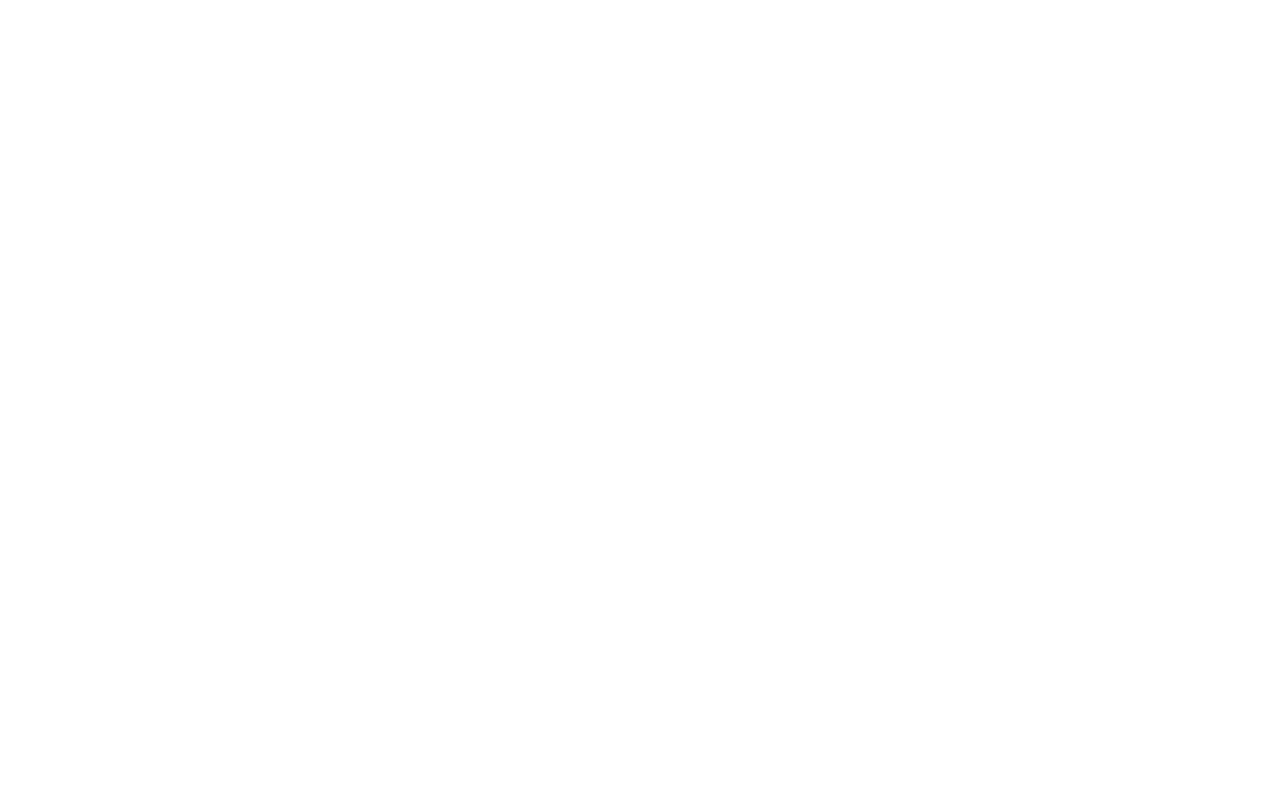
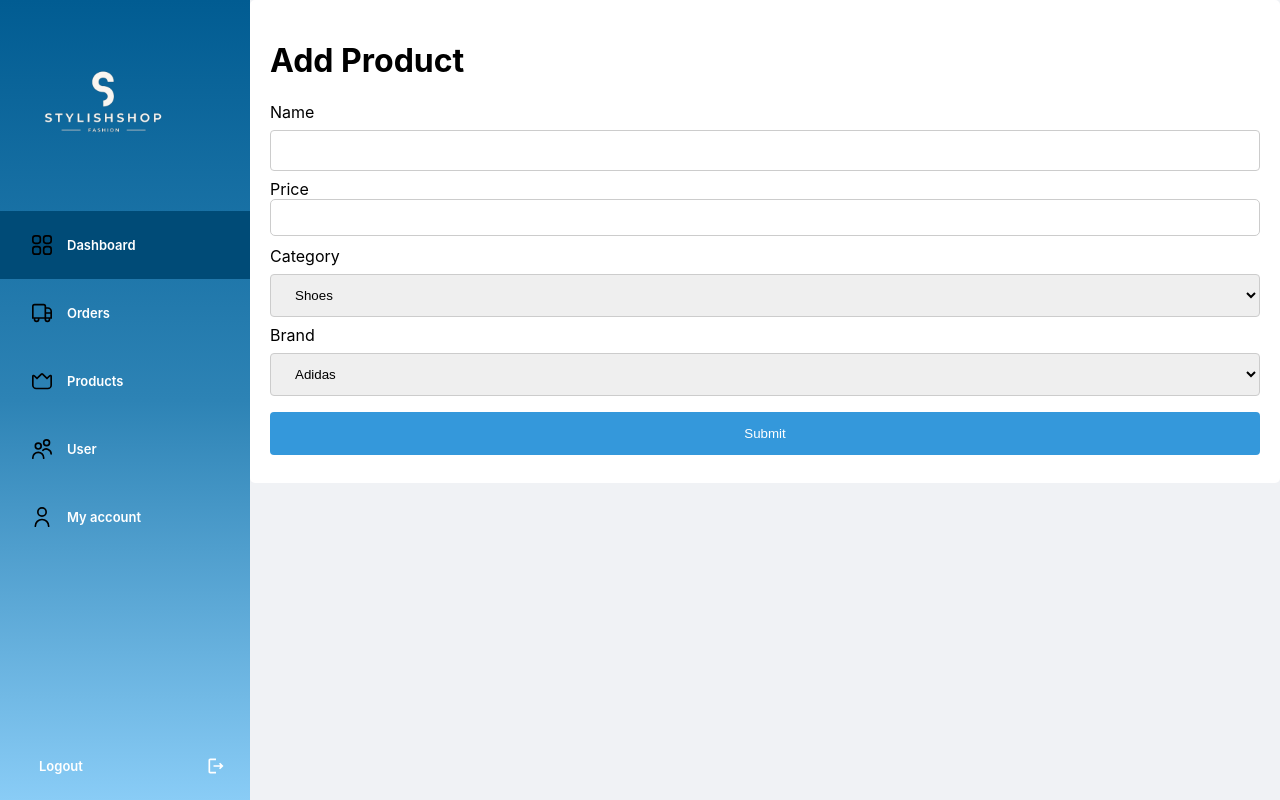
Before and after one commit to rianjanuarian/stylish-shop, a React (Create React App) app in the folder cms/: page /addProduct in a window 1280 px wide. Before the commit this address had no page. Built offline with nearby package versions, Linux system fonts and the light colour scheme.

Commit message:
feat: add page

```diff
--- a/cms/src/components/MainContent.js
+++ b/cms/src/components/MainContent.js
@@ -1,6 +1,6 @@
 import React from "react";
 import { Routes, Route } from "react-router-dom";
-import { LoginPage, Dashboard, Orders, Product, UserList } from "../pages";
+import { LoginPage, Dashboard, Orders, Product, UserList,AddProduct,AddBrand,AddCategories, AddUser } from "../pages";
 
 const MainContent = () => {
   return (
@@ -13,6 +13,10 @@ const MainContent = () => {
         <Route exact path="/profile" element={<div></div>} />
         <Route exact path="/user" element={<UserList></UserList>} />
         <Route exact path="/products" element={<Product></Product>} />
+        <Route exact path="/addProduct" element={<AddProduct></AddProduct>} />
+        <Route exact path="/addBrand" element={<AddBrand></AddBrand>} />
+        <Route exact path="/addCategory" element={<AddCategories></AddCategories>} />
+        <Route exact path="/addUser" element={<AddUser></AddUser>} />
       </Routes>
     </>
   );
--- /dev/null
+++ b/cms/src/pages/Products/AddBrand.js
@@ -0,0 +1,16 @@
+import React from 'react'
+import sidebar_menu from "../../constants/sidebar-menu";
+import SideBar from "../../components/Sidebar/Sidebar";
+const AddBrand = () => {
+  return (
+    <div className="dashboard-container">
+    <SideBar menu={sidebar_menu} />
+    <div className="dashboard-body">
+        <h1>Add Brand</h1>
+        </div>
+
+        </div>
+  )
+}
+
+export default AddBrand
--- /dev/null
+++ b/cms/src/pages/Products/AddCategories.js
@@ -0,0 +1,16 @@
+import React from 'react'
+import sidebar_menu from "../../constants/sidebar-menu";
+import SideBar from "../../components/Sidebar/Sidebar";
+const AddCategories = () => {
+  return (
+    <div className="dashboard-container">
+    <SideBar menu={sidebar_menu} />
+    <div className="dashboard-body">
+        <h1>Add Category</h1>
+        </div>
+
+        </div>
+  )
+}
+
+export default AddCategories
--- /dev/null
+++ b/cms/src/pages/Products/AddProduct.js
@@ -0,0 +1,39 @@
+import React from "react";
+import sidebar_menu from "../../constants/sidebar-menu";
+import SideBar from "../../components/Sidebar/Sidebar";
+const AddProduct = () => {
+  return (
+    <div className="dashboard-container">
+      <SideBar menu={sidebar_menu} />
+      <div className="dashboard-body">
+        <div className="addform">
+          <h1>Add Product</h1>
+          <form>
+            <label for="fname">Name</label>
+            <input type="text" id="fname" name="firstname" />
+
+            <label for="fname">Price</label>
+            <input type="number" id="lname" name="lastname" />
+
+            <label for="fname">Category</label>
+            <select id="country" name="country">
+              <option value="australia">Shoes</option>
+              <option value="canada">Shirt</option>
+              <option value="usa">Jewelry</option>
+            </select>
+            <label for="fname">Brand</label>
+            <select id="country" name="country">
+              <option value="australia">Adidas</option>
+              <option value="canada">Uniqlo</option>
+              <option value="usa">Prestige</option>
+            </select>
+
+            <input type="submit" value="Submit" />
+          </form>
+        </div>
+      </div>
+    </div>
+  );
+};
+
+export default AddProduct;
--- a/cms/src/pages/Products/Product.js
+++ b/cms/src/pages/Products/Product.js
@@ -1,11 +1,12 @@
 import React, { useState, useEffect } from "react";
 import DashboardHeader from "../../components/DashboardHeader";
-
+import { Link } from "react-router-dom";
 import all_orders from "../../constants/orders";
 import { calculateRange, sliceData } from "../../utils/table-pagination";
 import sidebar_menu from "../../constants/sidebar-menu";
 import SideBar from "../../components/Sidebar/Sidebar";
 import "../styles.css";
+import "./product.css"
 import DoneIcon from "../../assets/icons/done.svg";
 import CancelIcon from "../../assets/icons/cancel.svg";
 import RefundedIcon from "../../assets/icons/refunded.svg";
@@ -42,6 +43,8 @@ const Product = () => {
     setOrders(sliceData(all_orders, new_page, 5));
   };
 
+
+
   return (
     <div className="dashboard-container">
       <SideBar menu={sidebar_menu} />
@@ -51,16 +54,14 @@ const Product = () => {
 
           <div className="dashboard-content-container">
             <div className="rows">
-              <button className="rows-btn" type="button">
+                <Link to={'/addProduct'} className="rows-btn" type="button">Add Product</Link>
+
+              <Link to={'/addBrand'} className="rows-btn" type="button">
+                Add Brand
+              </Link>
+              <Link to={'/addCategory'} className="rows-btn" type="button">
                 Add Category
-              </button>
-
-              <button className="rows-btn" type="button">
-                Add Brand
-              </button>
-              <button className="rows-btn" type="button">
-                Add Product
-              </button>
+              </Link>
             </div>
 
             <div className="dashboard-content-header">
--- /dev/null
+++ b/cms/src/pages/Products/product.css
@@ -0,0 +1,34 @@
+input[type=text], select {
+    width: 100%;
+    padding: 12px 20px;
+    margin: 8px 0;
+    display: inline-block;
+    border: 1px solid #ccc;
+    border-radius: 4px;
+    box-sizing: border-box;
+  }
+
+  input[type=submit] {
+    width: 100%;
+    background-color: #3498db;
+    color: white;
+    padding: 14px 20px;
+    margin: 8px 0;
+    border: none;
+    border-radius: 4px;
+    cursor: pointer;
+  }
+
+  input[type=submit]:hover {
+    background-color: #4a10ec;
+  }
+
+  .addform {
+
+
+	align-items: center;
+    border-radius: 5px;
+    background-color: #ffffff;
+    padding: 20px;
+
+  }
--- /dev/null
+++ b/cms/src/pages/Users/AddUser.js
@@ -0,0 +1,18 @@
+import sidebar_menu from "../../constants/sidebar-menu";
+import SideBar from "../../components/Sidebar/Sidebar";
+
+import React from 'react'
+
+const AddUser = () => {
+  return (
+    <div className="dashboard-container">
+    <SideBar menu={sidebar_menu} />
+    <div className="dashboard-body">
+        <h1>Add User</h1>
+        </div>
+
+        </div>
+  )
+}
+
+export default AddUser
--- a/cms/src/pages/Users/UserList.js
+++ b/cms/src/pages/Users/UserList.js
@@ -1,6 +1,6 @@
 import React, { useState, useEffect } from "react";
 import DashboardHeader from "../../components/DashboardHeader";
-
+import { Link } from "react-router-dom";
 import all_orders from "../../constants/orders";
 import { calculateRange, sliceData } from "../../utils/table-pagination";
 import sidebar_menu from "../../constants/sidebar-menu";
@@ -52,9 +52,7 @@ const UserList = () => {
 
           <div className="dashboard-content-container">
             <div className="rows">
-              <button className="rows-btn" type="button">
-                Add User
-              </button>
+            <Link to={'/addUser'} className="rows-btn" type="button">Add User</Link>
             </div>
 
             <div className="dashboard-content-header">
--- a/cms/src/pages/index.js
+++ b/cms/src/pages/index.js
@@ -3,4 +3,9 @@ import Orders from "./Orders/Order";
 import Dashboard from "./Dashboard/Dashboard";
 import Product from "./Products/Product";
 import UserList from "./Users/UserList";
-export { LoginPage, Orders, Dashboard, Product, UserList };
+import AddProduct from "./Products/AddProduct";
+import AddBrand from "./Products/AddBrand";
+import AddCategories from "./Products/AddCategories";
+import AddUser from "./Users/AddUser";
+
+export { LoginPage, Orders, Dashboard, Product, UserList,AddProduct,AddBrand,AddCategories, AddUser };
--- a/cms/src/pages/styles.css
+++ b/cms/src/pages/styles.css
@@ -9,13 +9,14 @@ display: flex;
 }
 .rows-btn{
    margin-right: 10px;
-   width: 10%;
+
    padding: 10px;
    background-color: #3498db;
    color: #fff;
    border: none;
    border-radius: 5px;
    cursor: pointer;
+   text-decoration: none;
 }
 .dashboard-content-container {
     margin: 1em;
```
